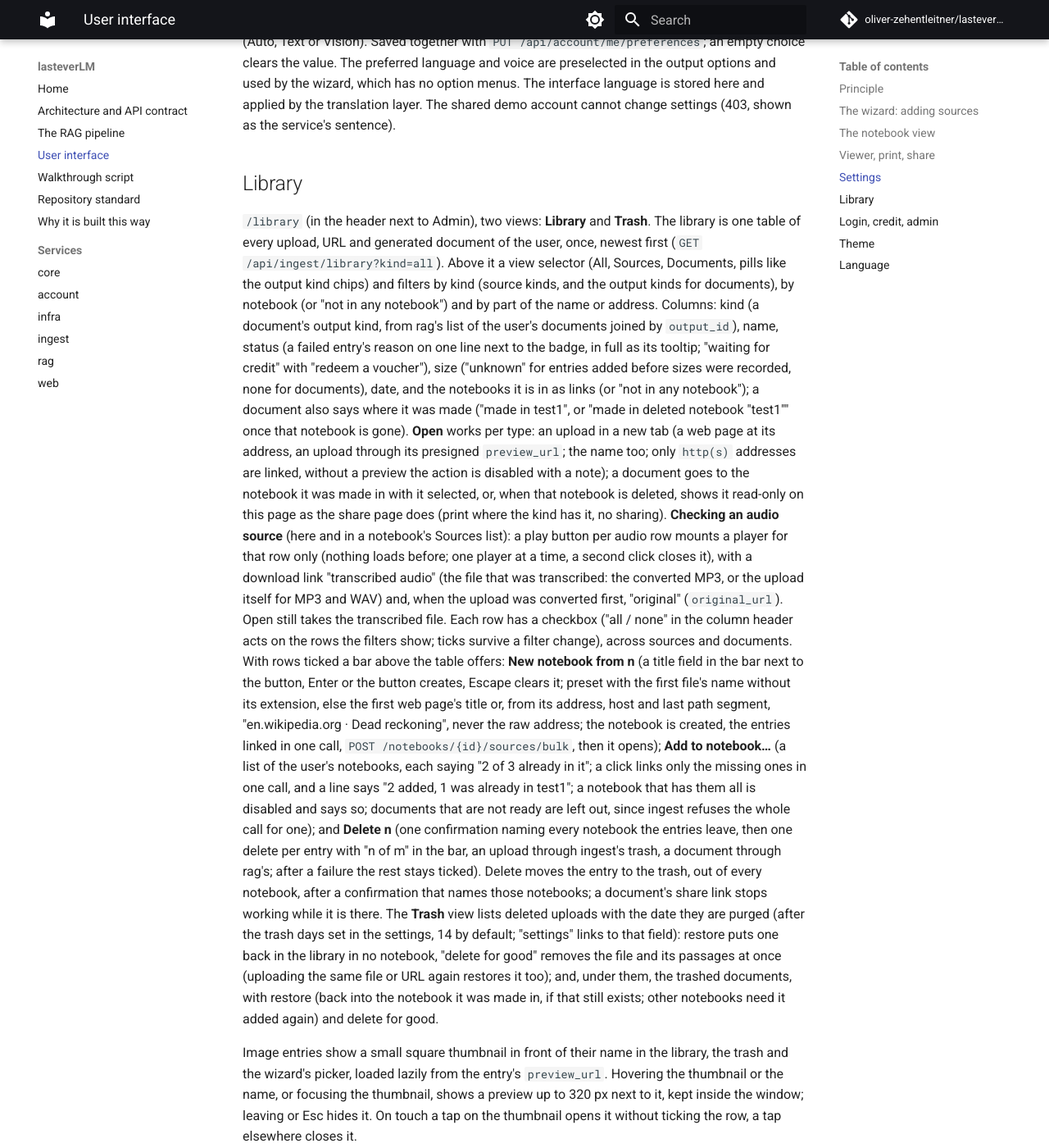
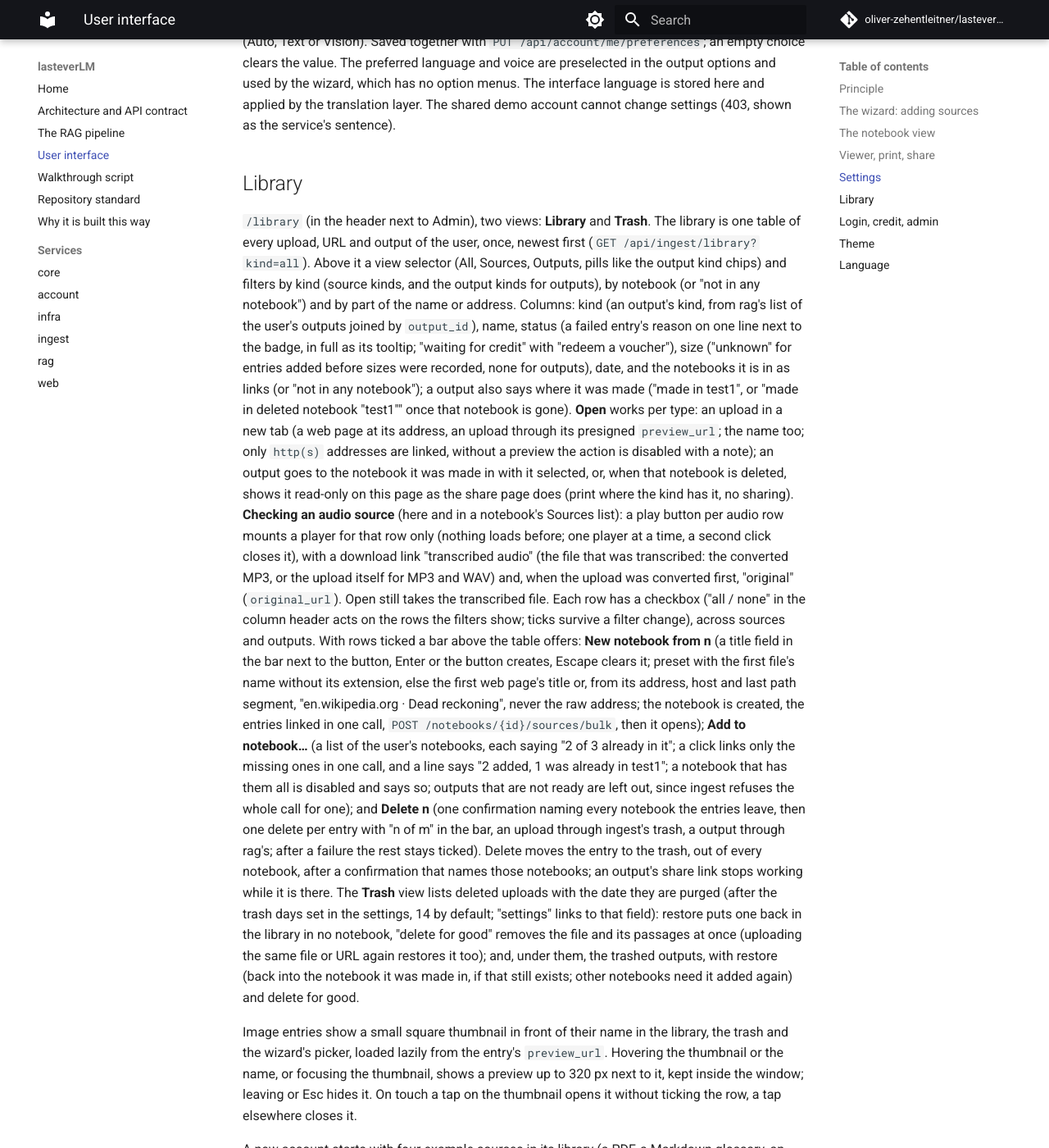
Before and after one commit to oliver-zehentleitner-aigent/lasteverLM, an MkDocs documentation site: the page built from docs/ui.md, in a window 1280 px wide and 1400 px high, scrolled down 5852 px. Shown: the whole window at 82% size. Built offline with MkDocs 1.6.1 and Material for MkDocs 9.7.7, drawn with Linux system fonts in a browser that asks for light colours; comment, search, counter and statistics services are not loaded; some of the changed text lies outside the part shown.

Commit message:
web: say outputs, not documents, in the library and its dialogs
The library's view selector reads All | Sources | Outputs, and the
library, its trash and the notebook-delete dialog use the notebook's
term; German keeps Dokumente, the word of the notebook's heading.

```diff
--- a/docs/ui.md
+++ b/docs/ui.md
@@ -88,13 +88,13 @@ is closed. After the wizard the notebook view opens.
   library. Deleting a notebook detaches its sources the same way. A
   document made in another notebook and added from the library is
   listed here too, with the kind "Generated". Deleting a notebook that
-  has generated documents asks first: "N generated documents: delete
+  has outputs asks first: "It has N outputs: delete
   them too, or keep them in the library?" (Cancel, Keep in library,
   Delete all N too). "Delete too" moves them to the trash in rag
   (`DELETE /api/rag/notebooks/{id}/outputs`) before ingest deletes the
   notebook, so a failure there leaves the notebook untouched; "keep"
   only deletes the notebook, and the documents stay in the library with
-  their origin noted. Without generated documents the plain
+  their origin noted. Without outputs the plain
   confirmation as before.
   A source added without credit is listed as "waiting for credit" with
   "redeem a voucher" next to it (the voucher dialog); it is processed
@@ -306,23 +306,23 @@ service's sentence).
 ## Library
 
 `/library` (in the header next to Admin), two views: **Library** and
-**Trash**. The library is one table of every upload, URL and generated
-document of the user, once, newest first (`GET /api/ingest/library?kind=all`).
-Above it a view selector (All, Sources, Documents, pills like the output
+**Trash**. The library is one table of every upload, URL and
+output of the user, once, newest first (`GET /api/ingest/library?kind=all`).
+Above it a view selector (All, Sources, Outputs, pills like the output
 kind chips) and filters by kind (source kinds, and the output kinds for
-documents), by notebook (or "not in any notebook") and by part of the
-name or address. Columns: kind (a document's output kind, from rag's
-list of the user's documents joined by `output_id`), name, status (a
+outputs), by notebook (or "not in any notebook") and by part of the
+name or address. Columns: kind (an output's kind, from rag's
+list of the user's outputs joined by `output_id`), name, status (a
 failed entry's reason on one line next to the badge, in full as its
 tooltip; "waiting for credit" with "redeem a voucher"), size ("unknown"
-for entries added before sizes were recorded, none for documents), date,
+for entries added before sizes were recorded, none for outputs), date,
 and the notebooks it is in as links (or "not in any notebook"); a
-document also says where it was made ("made in test1", or "made in
+output also says where it was made ("made in test1", or "made in
 deleted notebook "test1"" once that notebook is gone). **Open** works
 per type: an upload in a new tab (a web page at its address, an upload
 through its presigned `preview_url`; the name too; only `http(s)`
 addresses are linked, without a preview the action is disabled with a
-note); a document goes to the notebook it was made in with it selected,
+note); an output goes to the notebook it was made in with it selected,
 or, when that notebook is deleted, shows it read-only on this page as
 the share page does (print where the kind has it, no sharing).
 **Checking an audio source** (here and in a notebook's Sources list): a
@@ -334,7 +334,7 @@ upload was converted first, "original" (`original_url`). Open still
 takes the transcribed file.
 Each row has a checkbox ("all / none" in the column header acts on the
 rows the filters show; ticks survive a filter change), across sources
-and documents. With rows ticked a bar above the table offers:
+and outputs. With rows ticked a bar above the table offers:
 **New notebook from n** (a title field in the bar next to the button,
 Enter or the button creates, Escape clears it; preset with the first
 file's name without its extension, else the first web page's title or,
@@ -344,19 +344,19 @@ linked in one call, `POST /notebooks/{id}/sources/bulk`, then it opens);
 **Add to notebook…** (a list of the user's notebooks, each saying "2 of
 3 already in it"; a click links only the missing ones in one call, and
 a line says "2 added, 1 was already in test1"; a notebook that has them
-all is disabled and says so; documents that are not ready are left out,
+all is disabled and says so; outputs that are not ready are left out,
 since ingest refuses the whole call for one); and **Delete n** (one
 confirmation naming every notebook the entries leave, then one delete
 per entry with "n of m" in the bar, an upload through ingest's trash, a
-document through rag's; after a failure the rest stays ticked).
+output through rag's; after a failure the rest stays ticked).
 Delete moves the entry to the trash, out of every notebook, after a
-confirmation that names those notebooks; a document's share link stops
+confirmation that names those notebooks; an output's share link stops
 working while it is there. The **Trash** view lists deleted uploads with
 the date they are purged (after the trash days set in the settings, 14
 by default; "settings" links to that field): restore puts one back in
 the library in no notebook, "delete for good" removes the file and its
 passages at once (uploading the same file or URL again restores it
-too); and, under them, the trashed documents, with restore (back into
+too); and, under them, the trashed outputs, with restore (back into
 the notebook it was made in, if that still exists; other notebooks need
 it added again) and delete for good.
 
--- a/web/src/components/NotebookDeleteDialog.tsx
+++ b/web/src/components/NotebookDeleteDialog.tsx
@@ -6,13 +6,13 @@ import { t, tn } from '../i18n'
 
 interface Props {
   notebook: Notebook
-  /** how many generated documents the notebook has, more than none */
+  /** how many outputs the notebook has, more than none */
   outputs: number
   onCancel: () => void
   onDeleted: (id: string) => void
 }
 
-/** Deleting a notebook that has generated documents: they go with it, or
+/** Deleting a notebook that has outputs: they go with it, or
  *  they stay in the library (documents belong to the user, not to the
  *  notebook). "Delete them too" removes them in rag first, so a failure
  *  there leaves the notebook untouched; the error stays in the dialog. */
```
Also changed, not shown: web/CHANGELOG.md (+4 -0 lines), web/README.md (+1 -1 lines), web/src/components/LibraryPage.tsx (+4 -4 lines), 4 other files.
